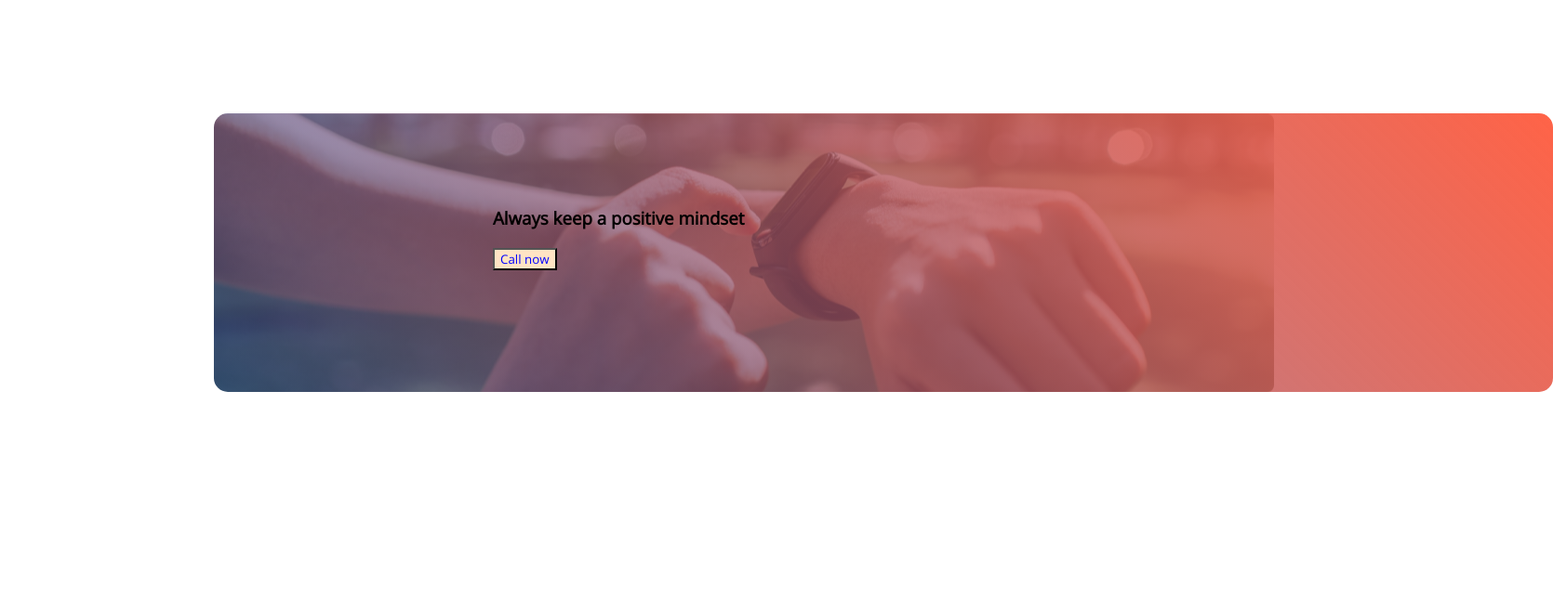
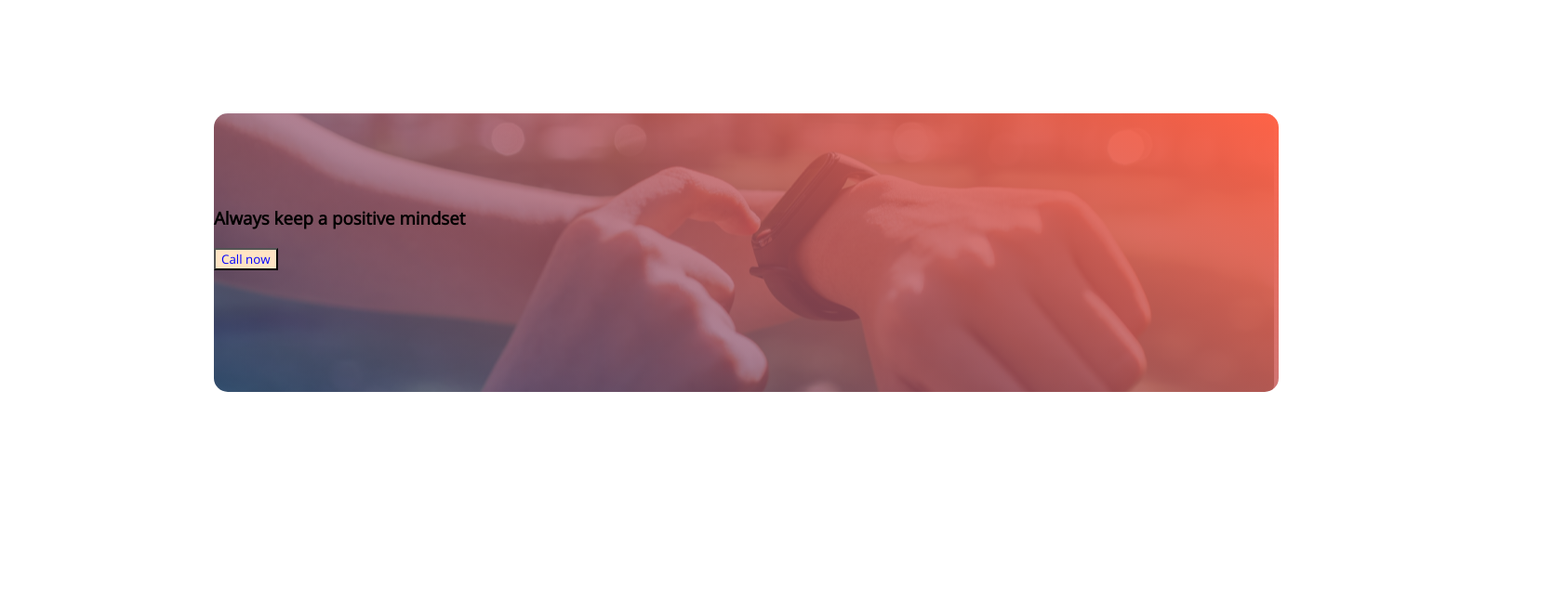
Before and after one commit to MohammadRafin/assignment-first, a plain HTML site: page index.html in a window 1280 px wide. Shown: the part 2100-2760 px from the top of the page at 93% size, 1670 px wide, since content can reach past the window. Drawn offline with nearby package versions, Linux system fonts and the light colour scheme.

Commit message:
css name change

```diff
--- a/index.html
+++ b/index.html
@@ -5,7 +5,7 @@
     <meta http-equiv="X-UA-Compatible" content="IE=edge">
     <meta name="viewport" content="width=device-width, initial-scale=1.0">
     <title>First-assignment</title>
-   <link rel="stylesheet" href="/new.css">
+   <link rel="stylesheet" href="style.css">
    <link rel="preconnect" href="https://fonts.googleapis.com">
 <link rel="preconnect" href="https://fonts.gstatic.com" crossorigin>
 <link href="https://fonts.googleapis.com/css2?family=Open+Sans:ital,wght@0,400;1,400;1,500&display=swap" rel="stylesheet">
--- a/new.css
+++ b/style.css
@@ -131,7 +131,7 @@
    left: 230px;
    top: 2221.96px;
 
-    background:linear-gradient(45deg, rgba(15, 61, 146, 0.548), tomato),url("./images/watch.png");
+    background:linear-gradient(25deg, rgba(15, 61, 146, 0.548), tomato),url("../images/watch.png");
 
 
    border-radius: 15px;
@@ -139,7 +139,7 @@
    background-position: left;
    margin-bottom: 0px;
    align-items: center;
-   padding-left: 300px;
+   padding-right: 5px;
 
 }
 .bg-gradiant{
```
